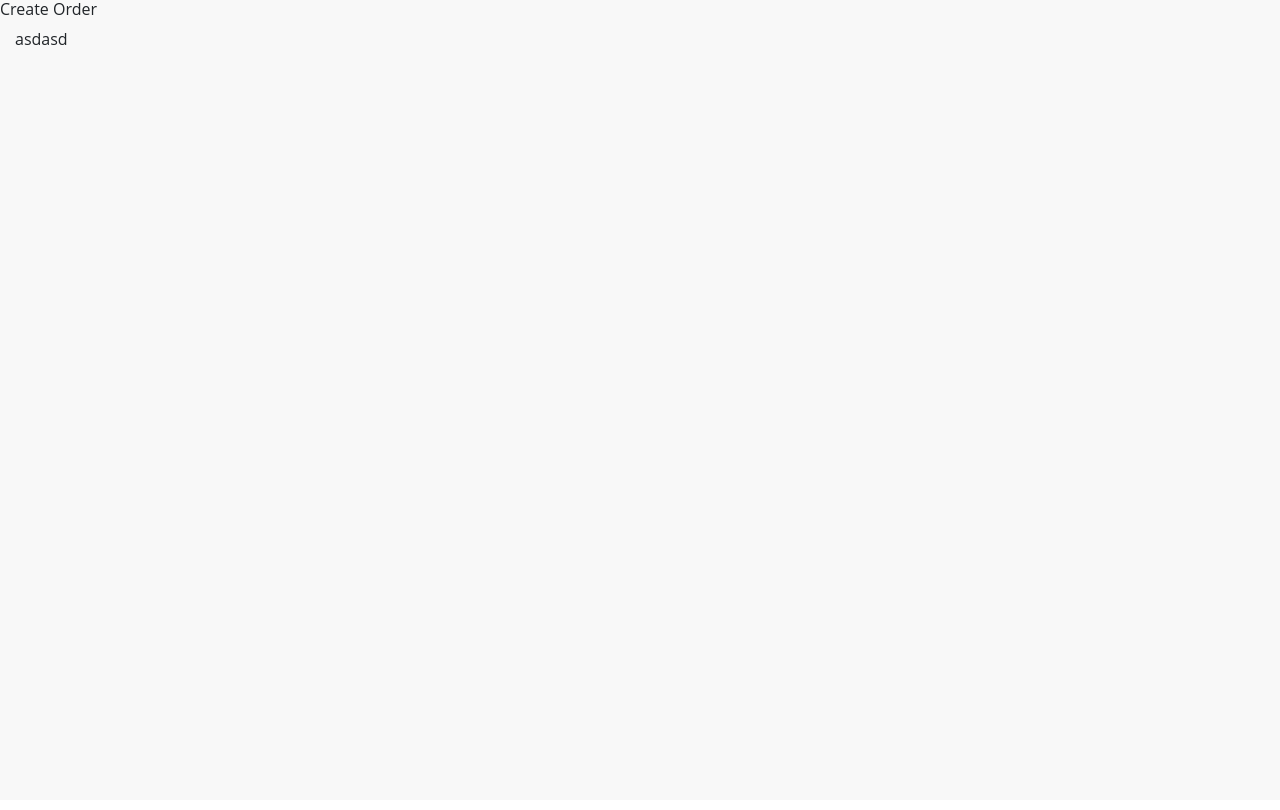
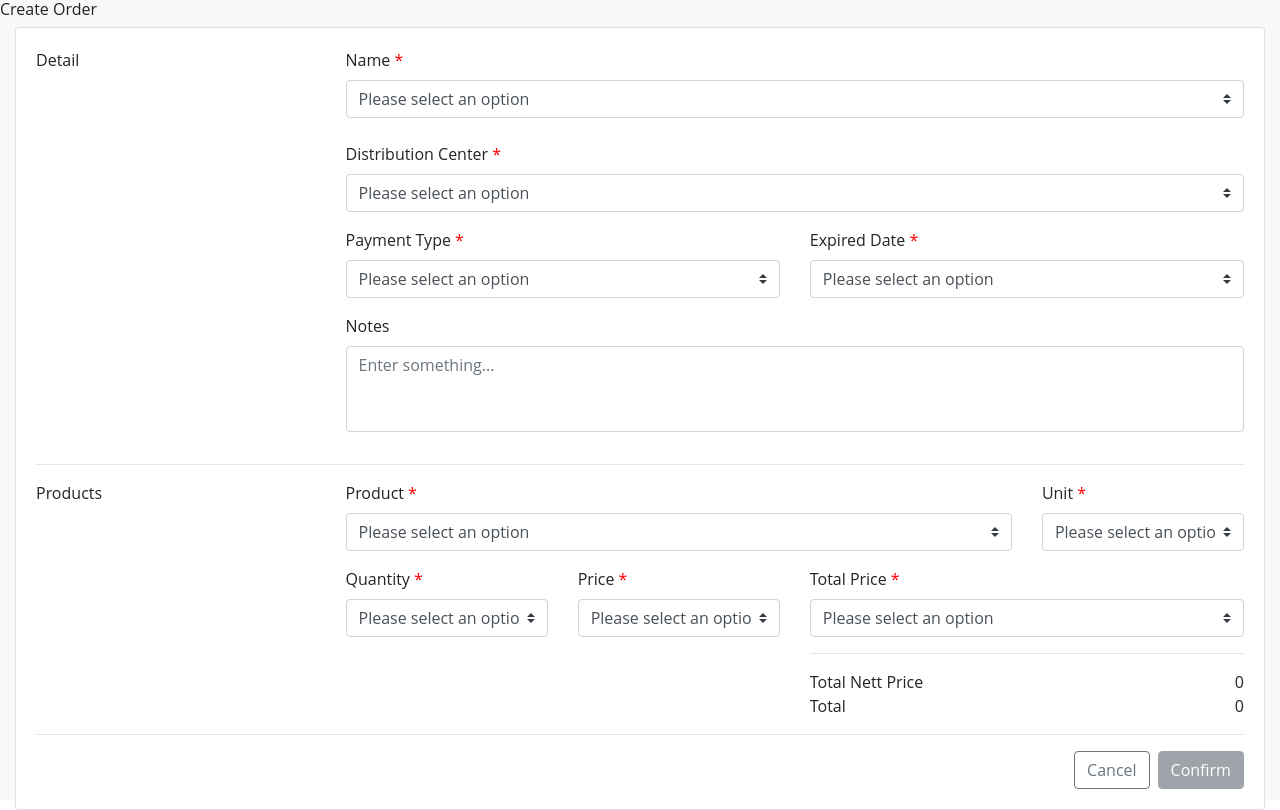
Before and after one commit to Faishalrmdhn/klikDaily, a Vue app: page / in a window 1280 px wide. Built offline with nearby package versions, Linux system fonts and the light colour scheme.

Commit message:
add layout

```diff
--- a/src/views/Home.vue
+++ b/src/views/Home.vue
@@ -1,10 +1,128 @@
 <template>
   <b-container fluid>
+    <b-card>
+      <!-- Details -->
+      <b-row class="text-left">
+        <b-col cols="3">Detail</b-col>
+        <b-col cols="9">
+          <b-row>
+            <b-col cols="12">
+              <b-form-group>
+              <label for="Name">Name <span style="color:red">*</span></label>
+                <b-form-select class="mb-2" v-model="selected" :options="options"></b-form-select>
+              </b-form-group>
+            </b-col>
+          </b-row>
+          <b-row>
+            <b-col cols="12">
+              <b-form-group>
+              <label for="Name">Distribution Center <span style="color:red">*</span></label>
+                <b-form-select v-model="selected" :options="options"></b-form-select>
+              </b-form-group>
+            </b-col>
+          </b-row>
+          <template>
+          <b-row>
+            <b-col cols="6">
+              <b-form-group>
+              <label for="Name">Payment Type <span style="color:red">*</span></label>
+                <b-form-select v-model="selected" :options="options"></b-form-select>
+              </b-form-group>
+            </b-col>
+            <b-col cols="6">
+              <b-form-group>
+              <label for="Name">Expired Date <span style="color:red">*</span></label>
+                <b-form-select v-model="selected" :options="options"></b-form-select>
+              </b-form-group>
+            </b-col>
+          </b-row>
+          <b-row>
+            <b-col cols="12">
+              <b-form-group>
+              <label for="Name">Notes</label>
+                <b-form-textarea
+                  id="textarea"
+                  v-model="text"
+                  placeholder="Enter something..."
+                  rows="3"
+                  max-rows="6"
+                ></b-form-textarea>
+              </b-form-group>
+            </b-col>
+          </b-row>
+          </template>
+        </b-col>
+      </b-row>
+      <hr>
+      <!-- Products -->
+      <template>
+        <b-row>
+          <b-col cols="3">Products</b-col>
+          <b-col cols="9">
+            <b-row>
+              <b-col cols="9">
+                <b-form-group>
+                <label for="Name">Product <span style="color:red">*</span></label>
+                  <b-form-select v-model="selected" :options="options"></b-form-select>
+                </b-form-group>
+              </b-col>
+              <b-col cols="3">
+                <b-form-group>
+                <label for="Name">Unit <span style="color:red">*</span></label>
+                  <b-form-select v-model="selected" :options="options"></b-form-select>
+                </b-form-group>
+              </b-col>
+            </b-row>
+
+            <b-row>
+              <b-col cols="3">
+                <b-form-group>
+                <label for="Name">Quantity <span style="color:red">*</span></label>
+                  <b-form-select v-model="selected" :options="options"></b-form-select>
+                </b-form-group>
+              </b-col>
+              <b-col cols="3">
+                <b-form-group>
+                <label for="Name">Price <span style="color:red">*</span></label>
+                  <b-form-select v-model="selected" :options="options"></b-form-select>
+                </b-form-group>
+              </b-col>
+              <b-col cols="6">
+                <div>
+                <b-form-group>
+                <label for="Name">Total Price <span style="color:red">*</span></label>
+                  <b-form-select v-model="selected" :options="options"></b-form-select>
+                </b-form-group> </div>
+                <hr>
+                <div class="d-flex justify-content-between">
+                  <span>Total Nett Price</span>
+                  <span>0</span>
+                </div>
+                <div class="d-flex justify-content-between">
+                  <span>Total</span>
+                  <span>0</span>
+                </div>
+              </b-col>
+            </b-row>
+          </b-col>
+        </b-row>
+      </template>
+
+      <hr>
       <b-row>
+        <b-col>
+          <div class="d-flex justify-content-end">
+            <b-button variant="outline-secondary">Cancel</b-button>
+            <b-button :disabled="disabled" :variant="btnColor" class="ml-2">Confirm</b-button>
+        </div>
+        </b-col>
+      </b-row>
+    </b-card>
+      <!-- <b-row>
           <b-col>
               asdasd
           </b-col>
-      </b-row>
+      </b-row> -->
   </b-container>
 </template>
 
@@ -14,107 +132,33 @@ export default {
   name: "Home",
   data() {
     return {
-      name: "Home",
-      items: [
-        {
-          id: "1923",
-          name: "Tas Pria Ransel Distro Original",
-          price: 100000,
-          stuff: {
-            image_url:
-              "https://s2.bukalapak.com/img/2584349902/small/Tas_Pria_Ransel__Distro_Original_Bandung________________tas_.jpg",
-            stock: 4,
-          },
-          store: {
-            id: 129,
-            name: "Kobeo Store",
-          },
-          category: {
-            id: 1,
-            name: "Asessoris Pria",
-          },
-        },
-        {
-          id: "1987",
-          name: "Sepatu Running Adidas Original",
-          price: 175000,
-          stuff: {
-            image_url:
-              "https://s1.bukalapak.com/img/6024418382/small/SEPATU.jpg",
-            stock: 8,
-          },
-          store: {
-            id: 315,
-            name: "sepatuonlineinc",
-          },
-          category: {
-            id: 2,
-            name: "Sepatu Pria",
-          },
-        },
-        {
-          id: "2001",
-          name:
-            "Jaket Virendra Polos. Tersedia Semua Logo Club Bola. Jacket Soccer Waterproof Promo",
-          price: 200000,
-          stuff: {
-            image_url:
-              "https://s0.bukalapak.com/img/5759820062/small/Jaket_Virendra_Polos_Tersedia_Semua_Logo_Club_Bola_Jacket_So.jpg",
-            stock: 15,
-          },
-          store: {
-            id: 177,
-            name: "Butik Soccer ID",
-          },
-          category: {
-            id: 3,
-            name: "Pakaian",
-          },
-        },
-        {
-          id: "2024",
-          name:
-            "Baju Koko Shaquille Biru Kemeja Soccer Baju Sholat Muslim Gamis Kemko",
-          price: 140000,
-          stuff: {
-            image_url:
-              "https://s2.bukalapak.com/img/2681803562/small/Baju_Koko_Shaquille_Hiaju_Kemeja_Soccer_Baju_Sholat_Muslim_G.jpg",
-            stock: 20,
-          },
-          store: {
-            id: 177,
-            name: "Butik Soccer ID",
-          },
-          category: {
-            id: 3,
-            name: "Pakaian",
-          },
-        },
-        {
-          id: "2531",
-          name: "SEPATU SNEAKERS PRIA SEPATU PRIA",
-          price: 185000,
-          stuff: {
-            image_url:
-              "https://s1.bukalapak.com/img/6453738872/small/1530104514938_scaled.jpg",
-            stock: 4,
-          },
-          store: {
-            id: 398,
-            name: "NF Footwear",
-          },
-          category: {
-            id: 2,
-            name: "Sepatu Pria",
-          },
-        },
+      disabled: true,
+      selected: null,
+      btnColor: 'null',
+      options: [
+        { value: null, text: 'Please select an option' },
+          { value: 'a', text: 'This is First option' },
+          { value: 'b', text: 'Selected Option' },
+          { value: { C: '3PO' }, text: 'This is an option with object value' },
+          { value: 'd', text: 'This one is disabled', disabled: true }
       ],
-      id: null,
-      isAdded: false,
     };
   },
   computed: {
     ...mapGetters({ count: "getCount" }),
+  },
+  watch:{
+    disabled: {
+      immediate: true,
+      handler(val) {
+
+        if(val == true) {
+          this.btnColor = 'secondary'
+        } else {
+          this.btnColor = 'success'
+        }
+      }
+    }
   },
   methods: {
     ...mapMutations(["addToCartStore"]),
@@ -137,6 +181,11 @@ export default {
 </script>
 
 <style scoped>
+
+  .card-footer{
+    text-align: right;
+    background-color: #ffffff;
+  }
 .nav {
   background-color: rgb(215, 18, 73);
   color: white;
```
